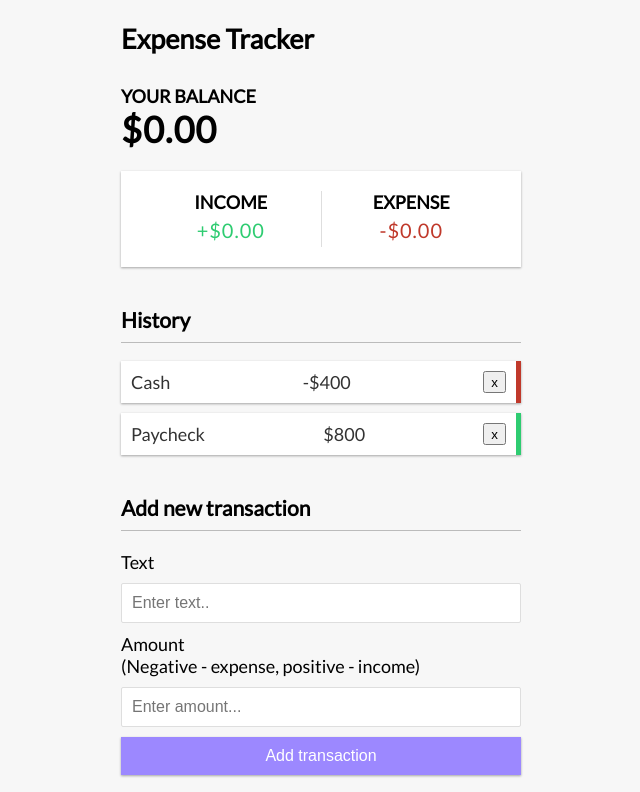
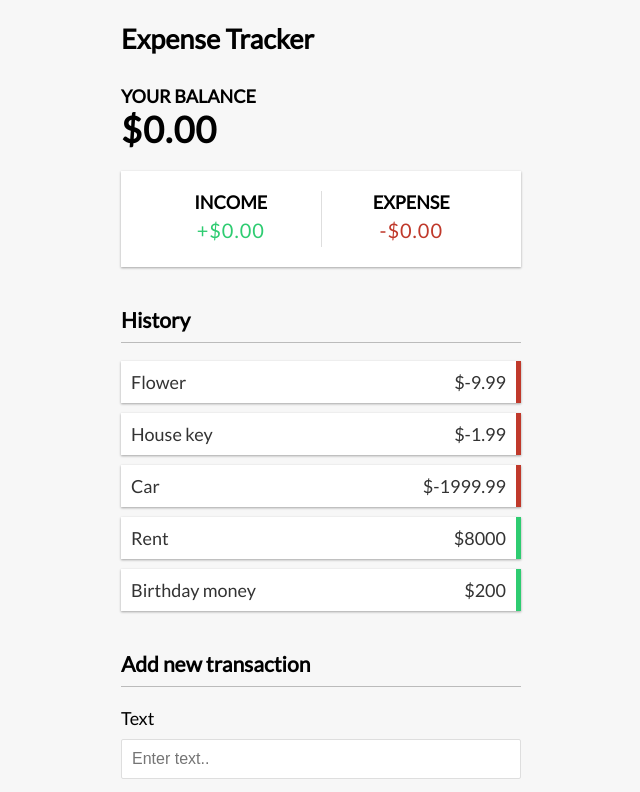
Before and after one commit to lukaskourilcz/vue-tutorials, a Vue app in the folder expense-tracker/: page / in a window 1280 px wide. Shown: the top 792 px of the page, without its empty margins (319-959 px from the left). Built offline with nearby package versions, Linux system fonts and the light colour scheme.

Commit message:
transaction list function done

```diff
--- a/expense-tracker/src/components/TransactionList.vue
+++ b/expense-tracker/src/components/TransactionList.vue
@@ -1,15 +1,26 @@
+<script setup>
+import { ref } from "vue";
+
+const transactions = ref([
+  { id: 1, text: "Flower", amount: -9.99 },
+  { id: 2, text: "House key", amount: -1.99 },
+  { id: 3, text: "Car", amount: -1999.99 },
+  { id: 4, text: "Rent", amount: 8000 },
+  { id: 5, text: "Birthday money", amount: 200 },
+]);
+</script>
+
 <template>
   <h3>History</h3>
   <ul id="list" class="list">
-    <li class="minus">
-      Cash
-      <span>-$400</span>
-      <button class="delete-button">x</button>
-    </li>
-    <li class="plus">
-      Paycheck
-      <span>$800</span>
-      <button class="delete-button">x</button>
+    <li
+      v-for="transaction in transactions"
+      :key="transactions.id"
+      :class="transaction.amount < 0 ? 'minus' : 'plus'"
+    >
+      {{ transaction.text }}
+      <span>${{ transaction.amount }}</span>
+      <button class="delete-btn">x</button>
     </li>
   </ul>
 </template>
```
